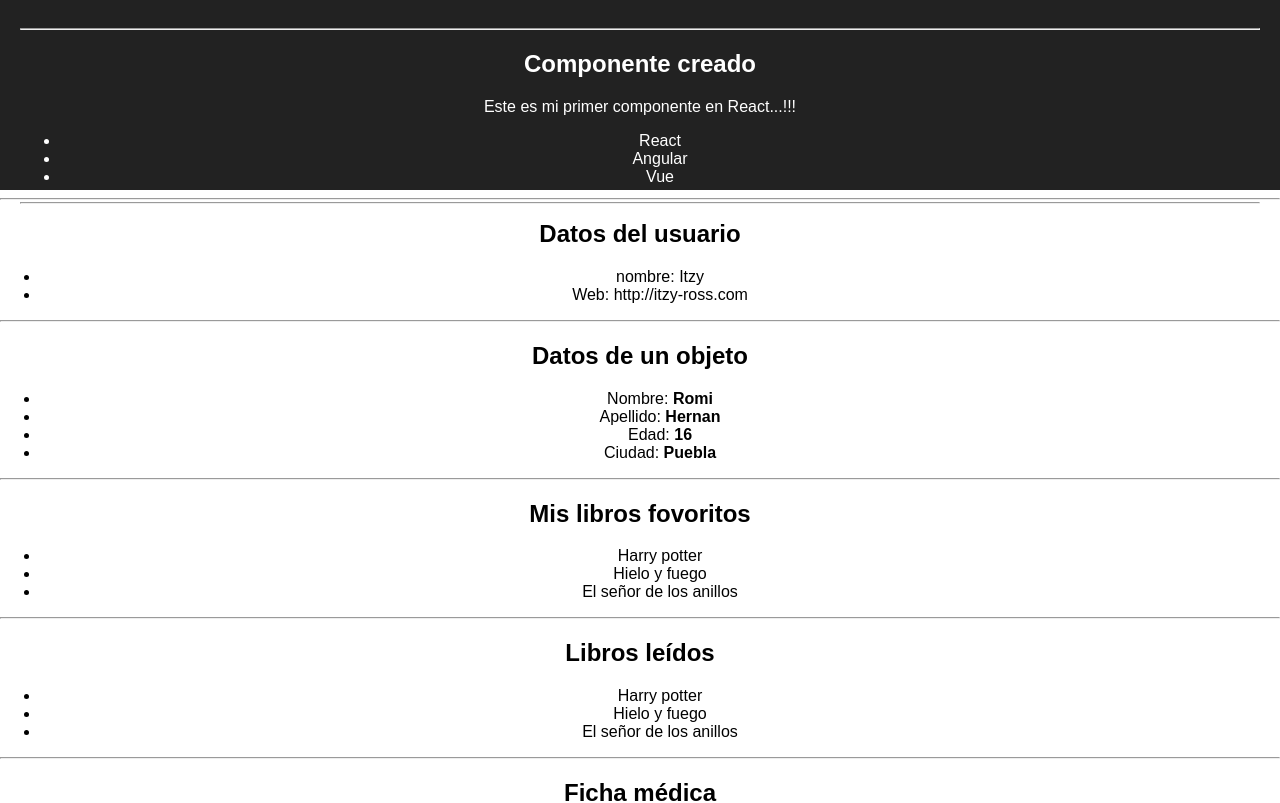
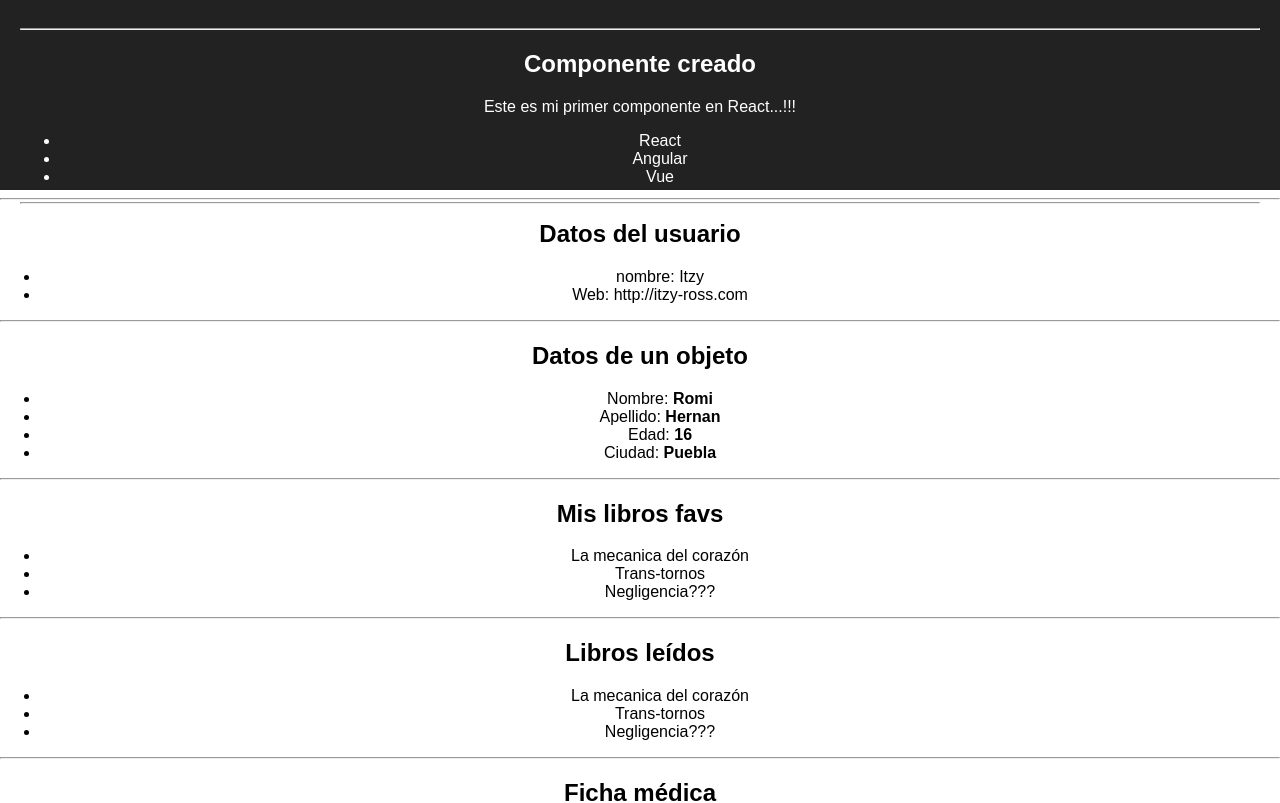
Before and after one commit to Itzukoo/itzyp, a React (Create React App) app in the folder mis-componentes/: page / in a window 1280 px wide. Shown: the top 803 px of the page. Built offline with nearby package versions, Linux system fonts and the light colour scheme; the HTML template or start-up script is replaced by a standard one.

Commit message:
Mis componentes

```diff
--- a/mis-componentes/src/TercerComponente.js
+++ b/mis-componentes/src/TercerComponente.js
@@ -5,13 +5,13 @@ export const TercerComponente = ({nombre,apellido,ficha}) => {
 
 
 
-    const libros = ["Harry potter",
-        "Hielo y fuego",
-        "El señor de los anillos"];
+    const libros = ["La mecanica del corazón",
+        "Trans-tornos",
+        "Negligencia???"];
 
     return (
         <div>
-         <h2>Mis libros fovoritos</h2>
+         <h2>Mis libros favs</h2>
 
          <ul>
             <li>{libros[0]}</li>
@@ -35,7 +35,7 @@ export const TercerComponente = ({nombre,apellido,ficha}) => {
            <ul>
             <li><strong>Nombre: </strong>{nombre}</li>
             <li><strong>Apellido: </strong>{apellido}</li>
-            <li><strong>Alergias: </strong>{ficha.alergias}</li>
+            <li><strong>Alergias: </strong>{ficha.alergias}</li>   /*a los chacales*/
             <li><strong>Grupo sanguineo: </strong>{ficha.grupoSangre}</li>
             <li><strong>Estado de salud: </strong>{ficha.estadoSalud}</li>
             <li><strong>Altura: </strong>{ficha.altura}</li>
```
